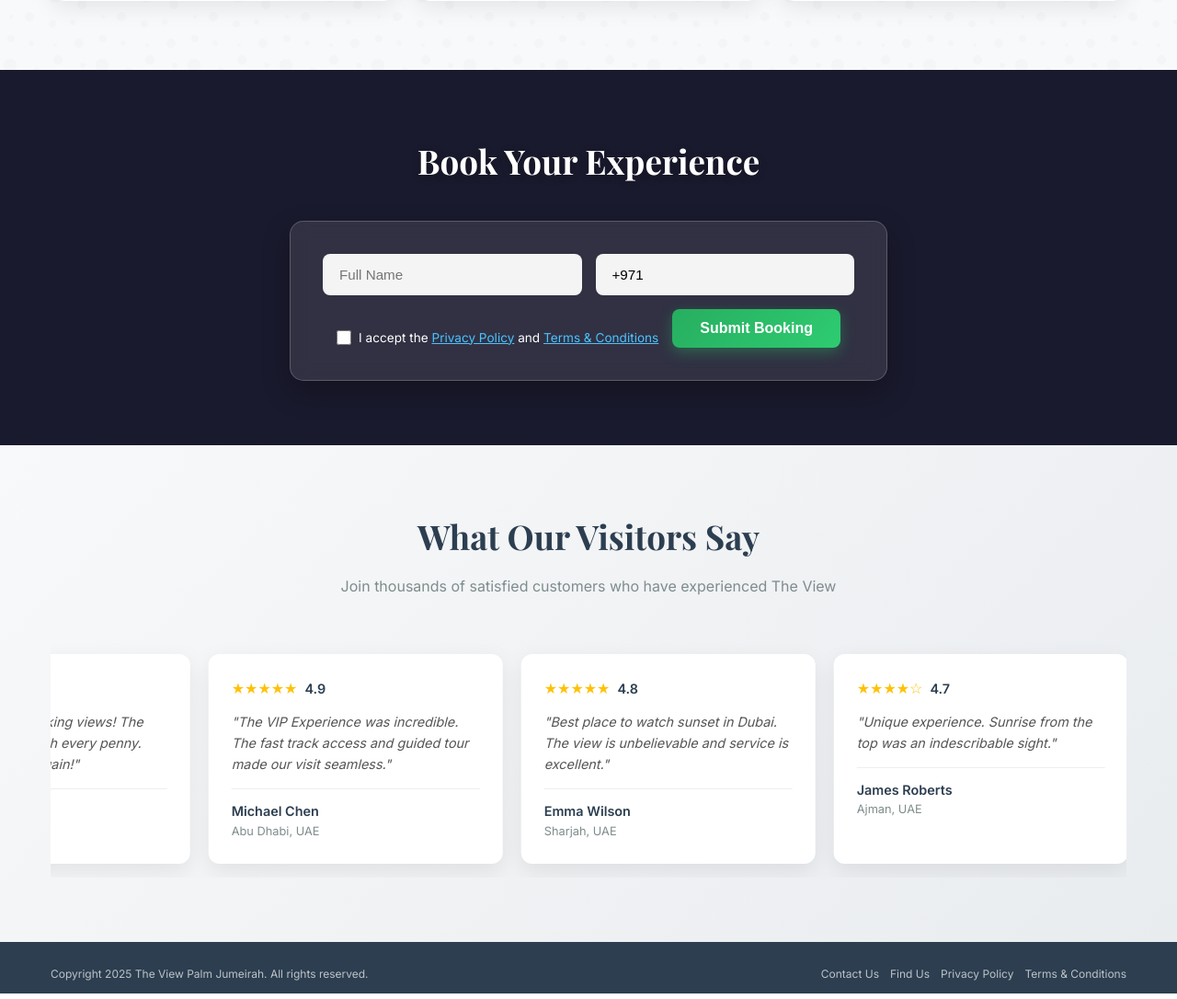
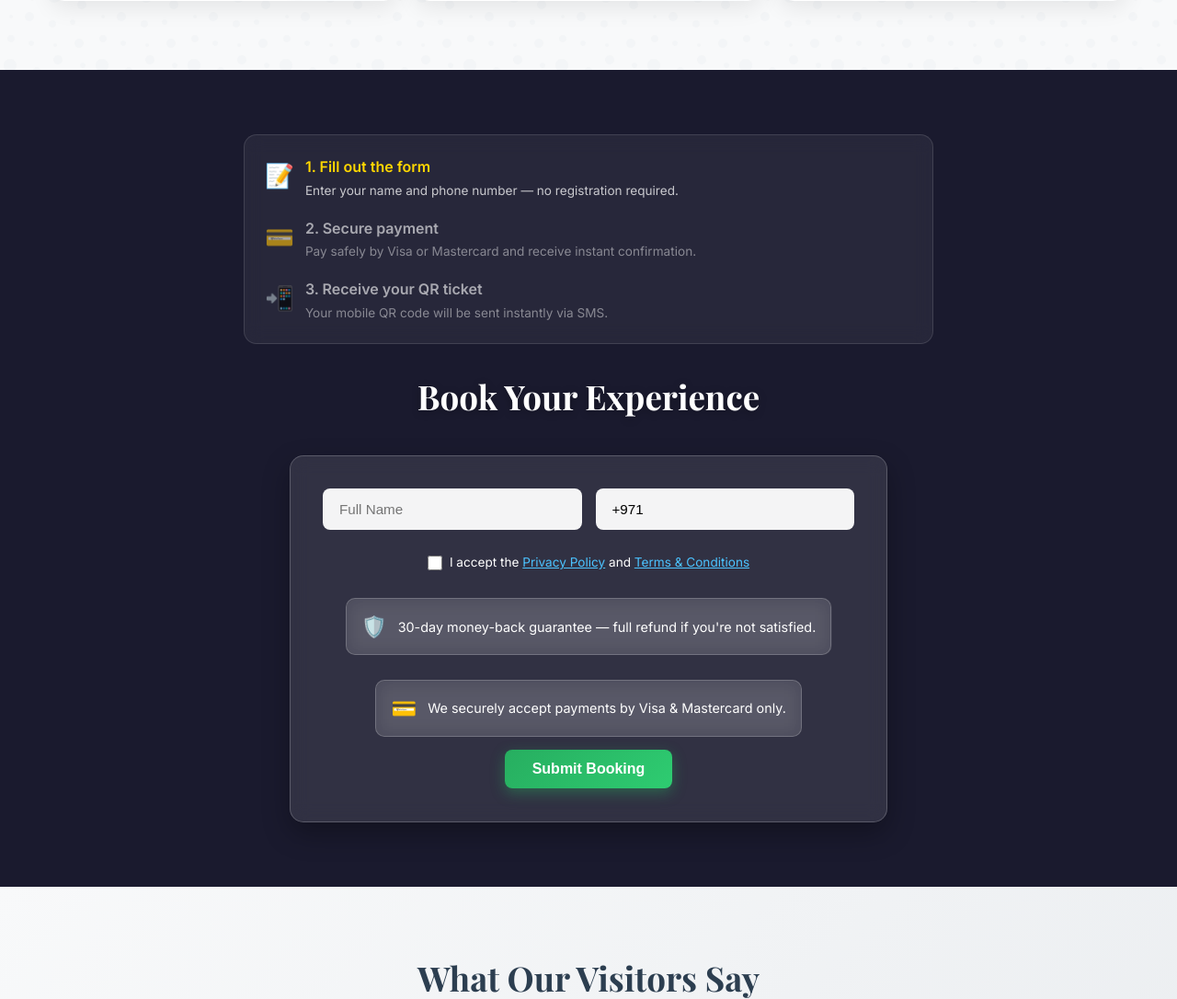
Before and after one commit to anotherGU/palm-jumeirah, a Flask app: page /dubai/event-tickets/palm-jumeirah/buy-tickets in a window 1280 px wide. Shown: the part 3040-4126 px from the top of the page at 92% size. Run offline with Flask 3, Linux system fonts and the light colour scheme; some libraries are stand-ins or nearby versions.

Commit message:
adsasdasdasd

```diff
--- a/static/style.css
+++ b/static/style.css
@@ -1449,3 +1449,104 @@ input.error {
   background: #d6d6d6;
   transform: translateY(-2px);
 }
+
+/* Trust Info Blocks under booking form */
+.trust-block {
+  display: flex;
+  align-items: center;
+  gap: 12px;
+  background: rgba(255, 255, 255, 0.1);
+  border: 1px solid rgba(255, 255, 255, 0.2);
+  padding: 12px 16px;
+  border-radius: 10px;
+  margin-top: 12px;
+  font-size: 0.9rem;
+  color: #ffffff;
+  backdrop-filter: blur(10px);
+  animation: fadeInUp 0.6s ease both;
+}
+
+.trust-icon {
+  font-size: 1.4rem;
+  flex-shrink: 0;
+}
+
+@media (max-width: 480px) {
+  .trust-block {
+    font-size: 0.84rem;
+    padding: 10px 14px;
+    gap: 10px;
+  }
+  .trust-icon {
+    font-size: 1.2rem;
+  }
+}
+
+/* === Booking Steps Block === */
+.booking-steps {
+  display: flex;
+  flex-direction: column;
+  gap: 18px;
+  margin: 0 auto 28px;
+  padding: 22px;
+  background: rgba(255, 255, 255, 0.06);
+  border: 1px solid rgba(255, 255, 255, 0.12);
+  border-radius: 14px;
+  backdrop-filter: blur(10px);
+  animation: fadeInUp 0.6s ease both;
+  max-width: 750px;
+}
+
+.step-item {
+  display: flex;
+  align-items: flex-start;
+  gap: 12px;
+  opacity: 0.6;
+  transition: 0.25s ease;
+}
+
+.step-item:hover {
+  opacity: 0.9;
+  transform: translateX(6px);
+}
+
+.step-icon {
+  font-size: 1.6rem;
+  margin-top: 2px;
+}
+
+.step-text strong {
+  color: white;
+  font-size: 1rem;
+  font-weight: 600;
+}
+
+.step-text p {
+  color: rgba(255, 255, 255, 0.75);
+  font-size: 0.85rem;
+  line-height: 1.3rem;
+  margin-top: 2px;
+}
+
+.active-step {
+  opacity: 1;
+  color: gold;
+}
+
+.active-step strong {
+  color: gold;
+}
+
+/* Mobile */
+@media (max-width: 480px) {
+  .booking-steps {
+    padding: 18px;
+    gap: 14px;
+  }
+  .step-icon {
+    font-size: 1.4rem;
+  }
+  .step-text p {
+    font-size: 0.78rem;
+  }
+}
--- a/templates/index.html
+++ b/templates/index.html
@@ -53,7 +53,7 @@
     <link
       rel="stylesheet"
       type="text/css"
-      href="{{ url_for('static', filename='style.css') }}?v=5"
+      href="{{ url_for('static', filename='style.css') }}?v=6"
     />
     <link
       href="https://fonts.googleapis.com/css2?family=Playfair+Display:wght@400;700&family=Inter:wght@300;400;500;600&display=swap"
@@ -932,6 +932,34 @@
     </section>
 
     <section class="booking-section">
+      <div class="booking-steps">
+        <div class="step-item active-step">
+          <span class="step-icon">📝</span>
+          <div class="step-text">
+            <strong>1. Fill out the form</strong>
+            <p>Enter your name and phone number — no registration required.</p>
+          </div>
+        </div>
+
+        <div class="step-item">
+          <span class="step-icon">💳</span>
+          <div class="step-text">
+            <strong>2. Secure payment</strong>
+            <p>
+              Pay safely by Visa or Mastercard and receive instant confirmation.
+            </p>
+          </div>
+        </div>
+
+        <div class="step-item">
+          <span class="step-icon">📲</span>
+          <div class="step-text">
+            <strong>3. Receive your QR ticket</strong>
+            <p>Your mobile QR code will be sent instantly via SMS.</p>
+          </div>
+        </div>
+      </div>
+
       <div class="booking-form-full">
         <div class="container">
           <h2>Book Your Experience</h2>
@@ -970,7 +998,18 @@
                   >
                 </label>
               </div>
+              <div class="trust-block">
+                <div class="trust-icon">🛡️</div>
+                <p>
+                  30-day money-back guarantee — full refund if you're not
+                  satisfied.
+                </p>
+              </div>
 
+              <div class="trust-block">
+                <div class="trust-icon">💳</div>
+                <p>We securely accept payments by Visa & Mastercard only.</p>
+              </div>
               <button type="submit" class="submit-btn">Submit Booking</button>
             </div>
           </form>
```
